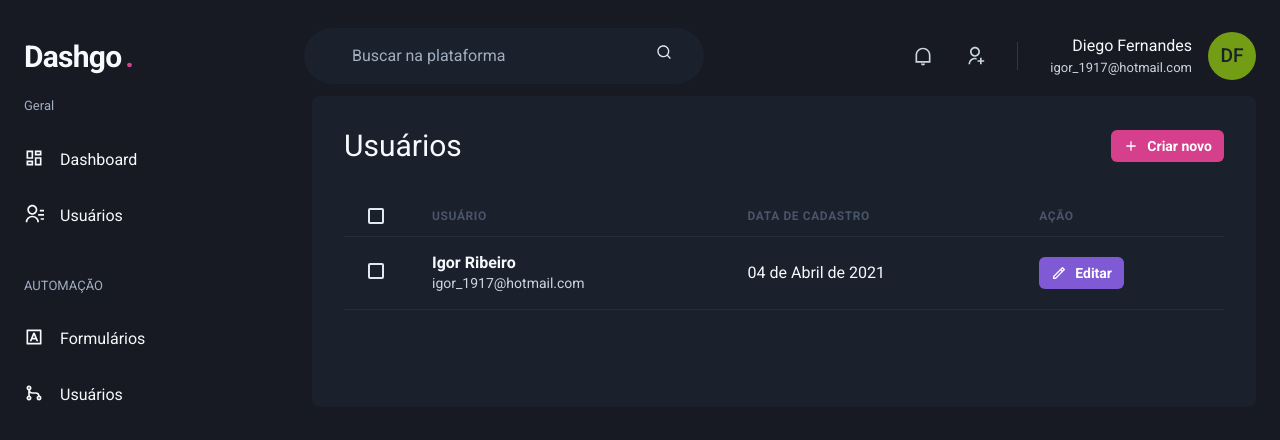
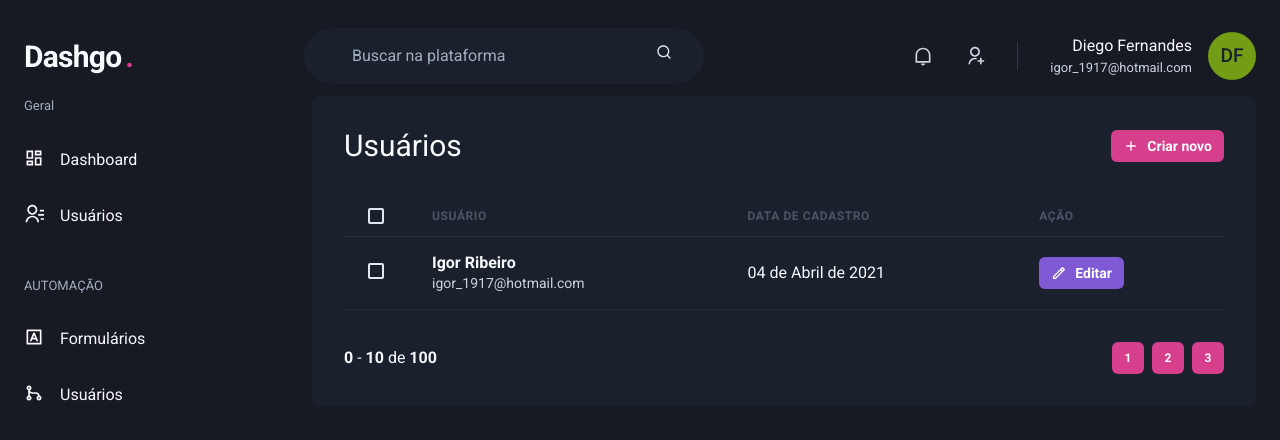
Before and after one commit to igorWebMASTER/dashgo, a Next.js app: page /users in a window 1280 px wide. Shown: the top 440 px of the page. Built offline with nearby package versions, Linux system fonts and the light colour scheme.

Commit message:
added pagination component

```diff
--- /dev/null
+++ b/src/components/Pagination.tsx
@@ -0,0 +1,56 @@
+import { Button } from "@chakra-ui/button";
+import { Box, Stack } from "@chakra-ui/layout";
+
+export function Pagination(){
+  return (
+    <Stack
+      direction="row"
+      mt="8"
+      justify="space-between"
+      align="center"
+      spacing="6"
+    >
+      <Box>
+        <strong>0</strong> - <strong>10</strong> de <strong>100</strong>
+      </Box>
+       <Stack direction="row" spacing="2">
+        <Button
+            size="sm"
+            fontSize="xs"
+            width="4"
+            colorScheme="pink"
+            disabled
+            _disabled={{
+              bgColor: 'pink.500',
+              cursor: 'default'
+            }}
+        >
+        1
+        </Button>
+        <Button
+            size="sm"
+            fontSize="xs"
+            width="4"
+            colorScheme="pink"
+            _disabled={{
+              bgColor: 'pink.500',
+            }}
+        >
+        2
+        </Button>
+        <Button
+            size="sm"
+            fontSize="xs"
+            width="4"
+            colorScheme="pink"
+            disabled
+            _disabled={{
+              bgColor: 'pink.500',
+            }}
+        >
+        3
+        </Button>
+       </Stack>
+    </Stack>
+  )
+}
--- a/src/pages/users/index.tsx
+++ b/src/pages/users/index.tsx
@@ -4,6 +4,7 @@
 import { RiAddLine, RiPencilLine } from "react-icons/ri";
 
 import { Header } from "../../components/Header";
+import { Pagination } from "../../components/Pagination";
 import { Sidebar } from "../../components/Sidebar";
 
 export default function UserList(){
@@ -70,6 +71,8 @@
                   </Tr>
                 </Tbody>
             </Table>
+
+            <Pagination />
         </Box>
       </Flex>
     </Box>
```
